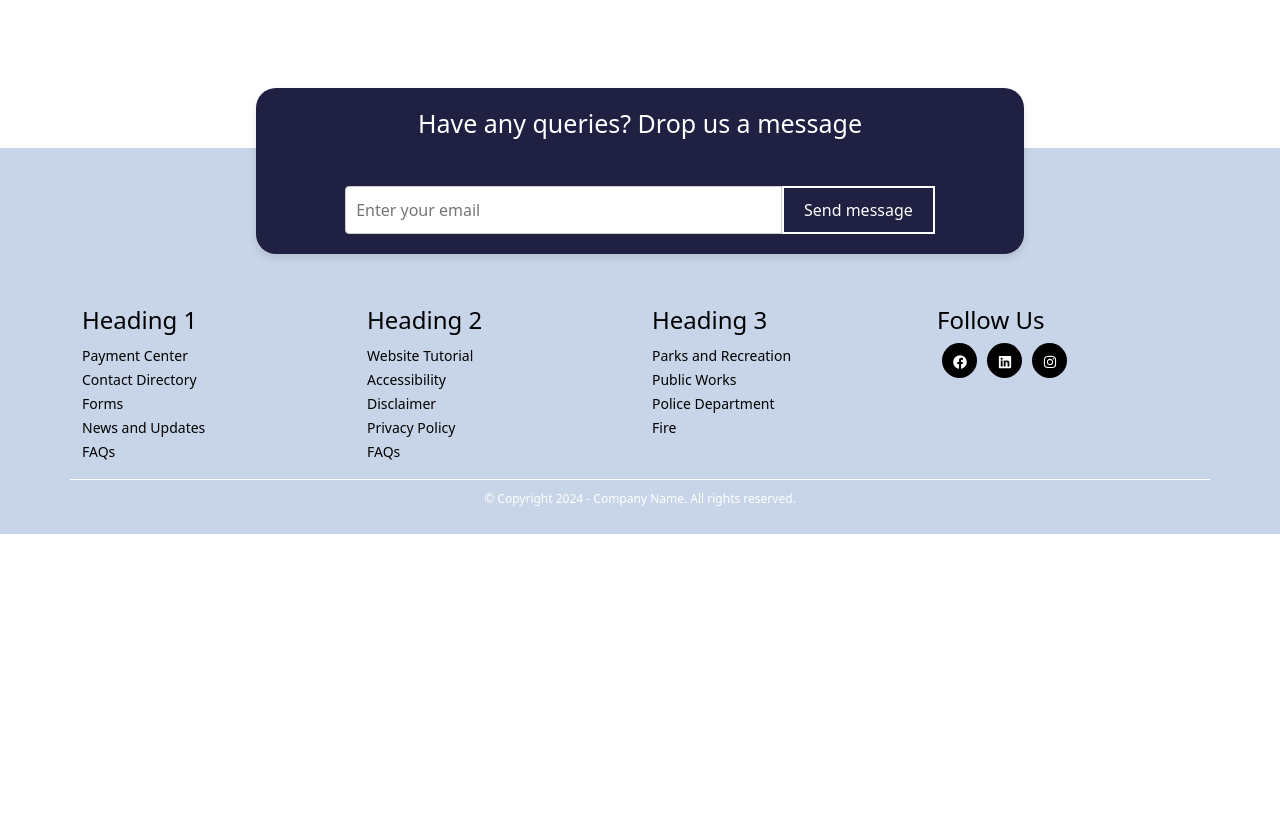
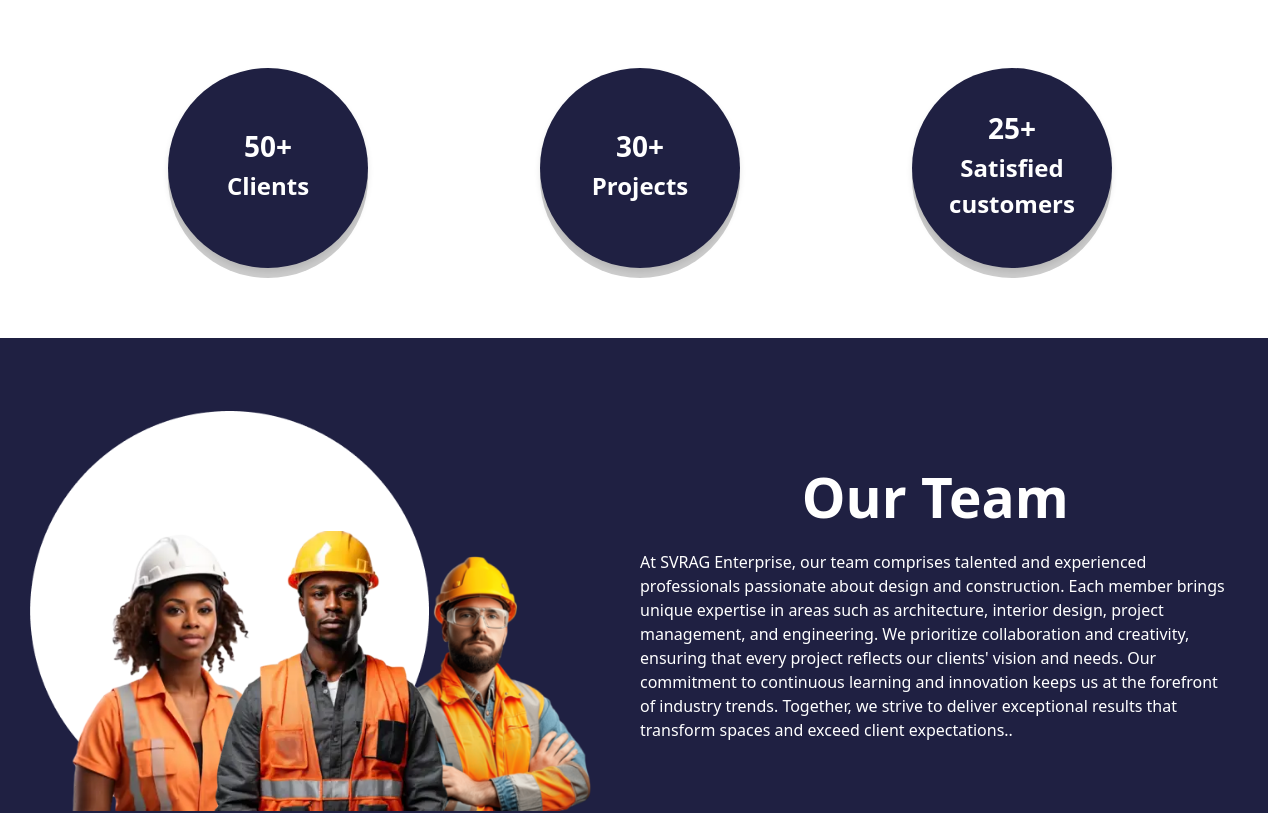
Before and after one commit to Ayrusop/unamedProject, a React (Create React App) app: page /aboutus in a window 1280 px wide. Shown: the part 1480-2293 px from the top of the page. Before the commit the page ends 2014 px from the top, so only its background shows below. Built offline with nearby package versions, Linux system fonts and the light colour scheme.

Commit message:
complete about us page and need to work in count styled

```diff
--- a/src/Components/About.jsx
+++ b/src/Components/About.jsx
@@ -1,12 +1,16 @@
-import React from 'react'
+import React, { Fragment } from 'react'
 import passionate from '../assets/about-page/passinoate.png'
 import motive from '../assets/about-page/motive.png'
 import vission from '../assets/about-page/vision.png'
 import mission from '../assets/about-page/mission.png'
 import '../Styles/About.css'
+import Counts from './Counts'
+import ourTeam from '../assets/about-page/ourTeam.png'
+
 const About = () => {
     return (
-        <div className="container">
+        <Fragment>
+            <div className="container">
             <div className="row  img-textarea">
                 <div className='row mt-5'>
                     <div className="col">
@@ -51,7 +55,22 @@ const About = () => {
                    </div>
                 </div>
             </div>
+            <Counts/>
+
         </div>
+        <div className="row  img-textarea mt-5 our-team">
+                <div className="w-100 mt-5"></div>
+                <div className="col ">
+                    <img src={ourTeam} alt={ourTeam} className='img-fluid' />
+                </div>
+                <div className="col">
+                    <h2 className='abt-head text-center '>Our Team</h2>
+                    <p>At SVRAG Enterprise, our team comprises talented and experienced professionals passionate about design and construction. Each member brings unique expertise in areas such as architecture, interior design, project management, and engineering. We prioritize collaboration and creativity, ensuring that every project reflects our clients' vision and needs. Our commitment to continuous learning and innovation keeps us at the forefront of industry trends. Together, we strive to deliver exceptional results that transform spaces and exceed client expectations..</p>
+                </div>
+            </div>
+        </Fragment>
+
+
     )
 }
 
--- /dev/null
+++ b/src/Components/Counts.jsx
@@ -0,0 +1,136 @@
+import React, { useEffect, useState, useRef } from 'react';
+
+const CountCircle = ({ targetNumber, label, delay, animate }) => {
+  const [count, setCount] = useState(0);
+
+  useEffect(() => {
+    if (!animate) return;
+
+    let start = 0;
+    const end = targetNumber;
+    if (start === end) return;
+
+    let incrementTime = Math.abs(Math.floor(2000 / end));
+    const timer = setTimeout(() => {
+      const interval = setInterval(() => {
+        start += 1;
+        setCount(start);
+        if (start === end) clearInterval(interval);
+      }, incrementTime);
+    }, delay); // Delay for staggered animation
+
+    return () => clearTimeout(timer);
+  }, [targetNumber, delay, animate]);
+
+  return (
+    <div style={styles.countCircle}>
+      <div style={styles.shadow}></div>
+      <div style={styles.content}>
+        <span style={styles.number}>{count}+</span>
+        <span style={styles.label}>{label}</span>
+      </div>
+    </div>
+  );
+};
+
+const Counts = () => {
+  const [animate, setAnimate] = useState(false);
+  const sectionRef = useRef(null);
+
+  // Intersection Observer to trigger animation when in view
+  useEffect(() => {
+    const observer = new IntersectionObserver(
+      (entries) => {
+        if (entries[0].isIntersecting) {
+          setAnimate(true);
+        }
+      },
+      { threshold: 0.5 } // Trigger when 50% of the component is visible
+    );
+
+    if (sectionRef.current) {
+      observer.observe(sectionRef.current);
+    }
+
+    return () => {
+      if (sectionRef.current) {
+        observer.unobserve(sectionRef.current);
+      }
+    };
+  }, []);
+
+  return (
+    <div ref={sectionRef} style={styles.container}>
+      <CountCircle targetNumber={50} label="Clients" delay={0} animate={animate} />
+      <CountCircle targetNumber={30} label="Projects" delay={500} animate={animate} />
+      <CountCircle targetNumber={25} label="Satisfied customers" delay={1000} animate={animate} />
+    </div>
+  );
+};
+
+const styles = {
+  container: {
+    display: 'flex',
+    justifyContent: 'space-around',
+    alignItems: 'center',
+    height: 'auto', // Let the height adjust automatically
+    width: '100%',
+    flexWrap: 'wrap', // Ensure wrapping on smaller screens
+    marginBottom: '50px', // Adds space below the component to prevent overlap
+  },
+  countCircle: {
+    position: 'relative',
+    width: '200px',
+    height: '200px',
+    backgroundColor: '#1F2042',
+    borderRadius: '50%',
+    display: 'flex',
+    justifyContent: 'center',
+    alignItems: 'center',
+    color: '#fff',
+    boxShadow: '0px 4px 6px rgba(0, 0, 0, 0.1)',
+    margin: '20px',
+  },
+  shadow: {
+    position: 'absolute',
+    width: '200px',
+    height: '200px',
+    borderRadius: '50%',
+    top: '10px',
+    left: '0px',
+    backgroundColor: 'rgba(0, 0, 0, 0.2)',
+    zIndex: '-1',
+  },
+  content: {
+    textAlign: 'center',
+  },
+  number: {
+    fontSize: '28px',
+    fontWeight: 'bold',
+    lineHeight: '1',
+  },
+  label: {
+    fontSize: '24px',
+    marginTop: '5px',
+    fontWeight: 'bolder',
+    display: 'block',
+  },
+};
+
+
+// Media queries for responsive styling
+const responsiveStyles = {
+  '@media(max-width: 600px)': {
+    container: {
+      flexDirection: 'column',
+      // marginBottom:'10%',
+      position:'relative'
+    },
+    countCircle: {
+      width: '150px',
+      height: '150px',
+    },
+  },
+};
+
+export default Counts;
--- a/src/Styles/About.css
+++ b/src/Styles/About.css
@@ -36,3 +36,15 @@
     width: 150px;
     height: 150px;
 }
+
+.our-team{
+    background-color: #1F2042;
+    color: #fff;
+    justify-content: center;
+    align-items: center;
+    padding: 2%;
+    width: 100%;
+}
+.our-team .col h2{
+    color: #fff;
+}
```
Also changed, not shown: src/Components/Overlay-img.jsx (added, +60 -0 lines), src/assets/about-page/ourTeam.png (added).
